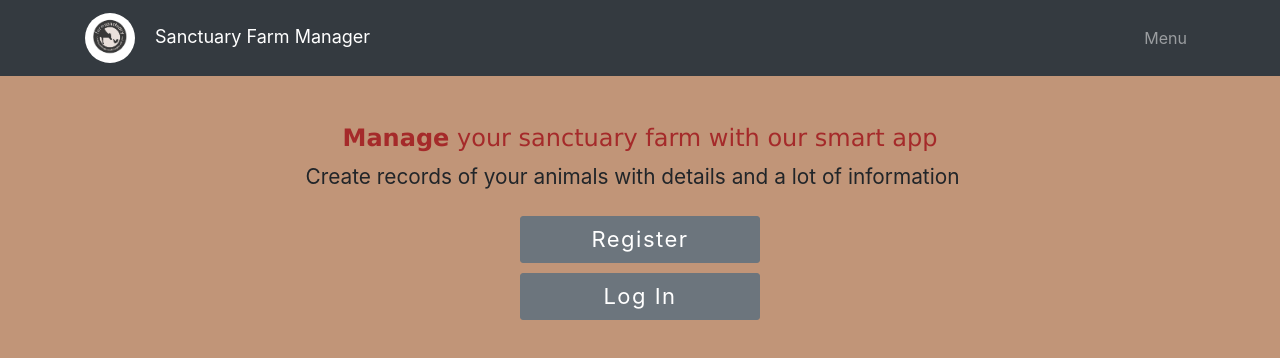
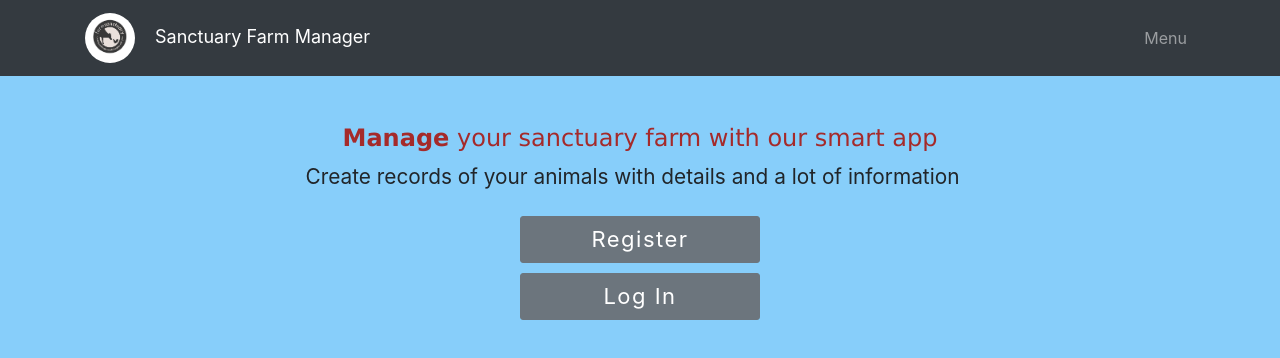
Before and after one commit to EhudPer/sanctuary-farm-manager, a React (Create React App) app in the folder client/: page / in a window 1280 px wide. Shown: the top 358 px of the page. Built offline with nearby package versions, Linux system fonts and the light colour scheme.

Commit message:
minor color changes

```diff
--- a/client/src/components/AnimalList/AnimalList.module.css
+++ b/client/src/components/AnimalList/AnimalList.module.css
@@ -12,7 +12,7 @@
   margin-bottom: 15px;
   width: 290px;
   height: 312px;
-  background-color: #c04000;
+  background-color: #838ede;
 }
 
 .cards-container {
--- a/client/src/containers/App/App.css
+++ b/client/src/containers/App/App.css
@@ -1,5 +1,5 @@
 body {
-  background-color: #c19578;
+  background-color: #87cefa;
 }
 
 h4 {
```
